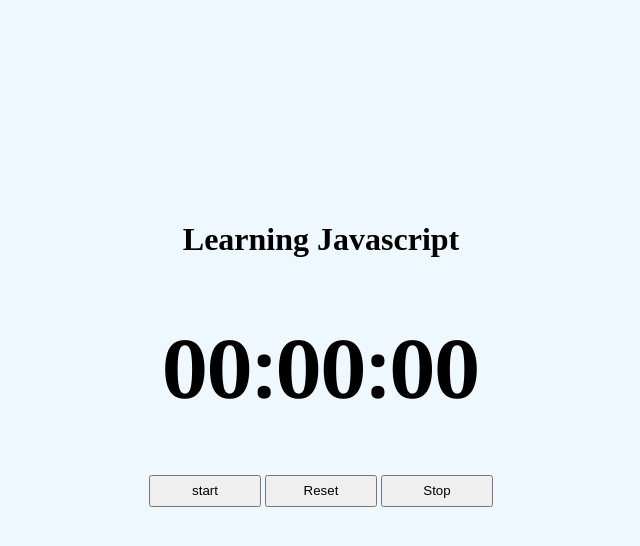
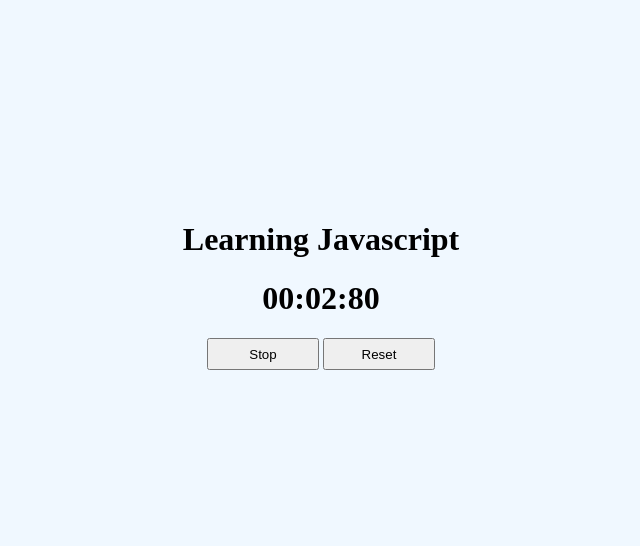
Before and after one commit to w4nn4b3cod3r/javascript, a plain HTML site: page index.html in a window 1280 px wide. Both pictures are taken after a click on the button "start". Shown: the whole page, without its empty margins (319-959 px from the left). Drawn offline with Linux system fonts and the light colour scheme.

Commit message:
completed functinality

```diff
--- a/index.html
+++ b/index.html
@@ -9,11 +9,12 @@
 <body>
     <h1 id='myText'>Learning Javascript</h1>
 
-    <h1 id='stopwatch'>00:00:00</h1>
-    <button id='start' class="btn">start</button>
-    <button id='reset' class='btn'>Reset</button>
-    <button id='stop' class='btn'>Stop</button>
+    <h1 id='timer'>00:00:00</h1>
+    <div>
+        <button id='startBtn' class="btn">start</button> <button id='resetBtn' class='btn'>Reset</button>
+    </div>
 
     <script src="js/stopwatch.js"></script>
+    <script src="js/main.js"></script>
 </body>
 </html>
--- /dev/null
+++ b/js/main.js
@@ -0,0 +1,24 @@
+let timer = document.getElementById("timer");
+let startBtn = document.getElementById("startBtn");
+let resetBtn = document.getElementById("resetBtn");
+
+let  watch = new Stopwatch(timer);
+
+function start() {
+    startBtn.textContent = 'Stop';
+    watch.start();
+}
+
+function stop() {
+    startBtn.textContent = 'Start';
+    watch.stop();
+}
+startBtn.addEventListener('click', function() {
+    watch.isOn ?  stop() : start();
+});
+
+resetBtn.addEventListener('click', function() {
+    watch.reset();
+});
+
+console.log("hello");
--- a/js/stopwatch.js
+++ b/js/stopwatch.js
@@ -1,12 +1,13 @@
-function Stopwatch() {
+function Stopwatch(element) {
     let time = 0;
     let offset;
     let interval=0;
 
     function update(){
-        time += delta()
-        let formattedTime = timeFormatter(time);
-        console.log(formattedTime)
+        if (watch.isOn){
+            time += delta()
+        }
+        element.textContent = timeFormatter(time);
     }
     function delta(){
         let now = Date.now();
@@ -29,10 +30,12 @@ function Stopwatch() {
         while (milliSeconds.length !== 3) {
             milliSeconds = '0' + milliSeconds;
         }
+        if (milliSeconds.length === 3) {
+            milliSeconds = milliSeconds.slice(0, 2)
+        }
         return minute + ":" + seconds + ":" + milliSeconds;
     }
 
-    this.isOn = false;
 
     this.start = function() {
         if (!this.isOn) {
@@ -49,6 +52,10 @@ function Stopwatch() {
         }
     };
     this.reset = function() {
-        time = 0;
+        if(!watch.isOn) {
+            time = 0;
+            update();
+        }
     };
+    this.isOn = false;
 }
```
